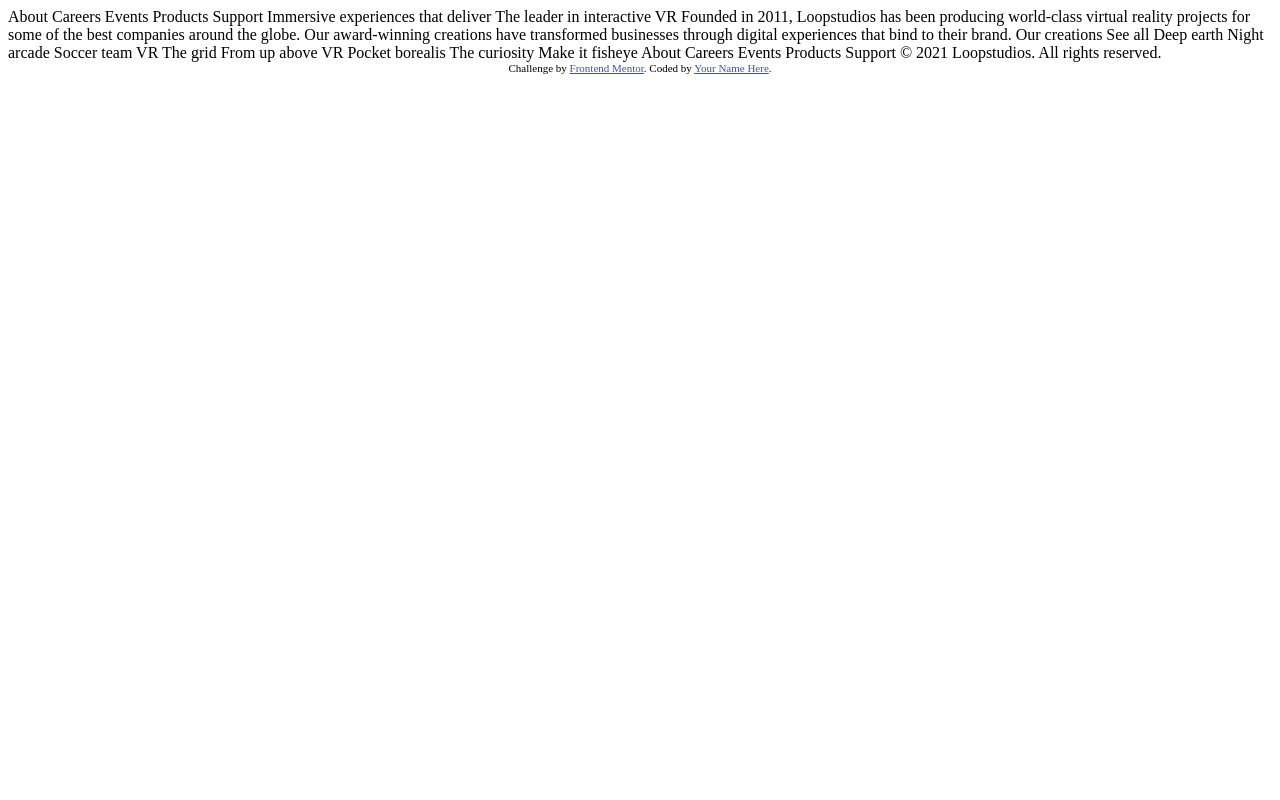
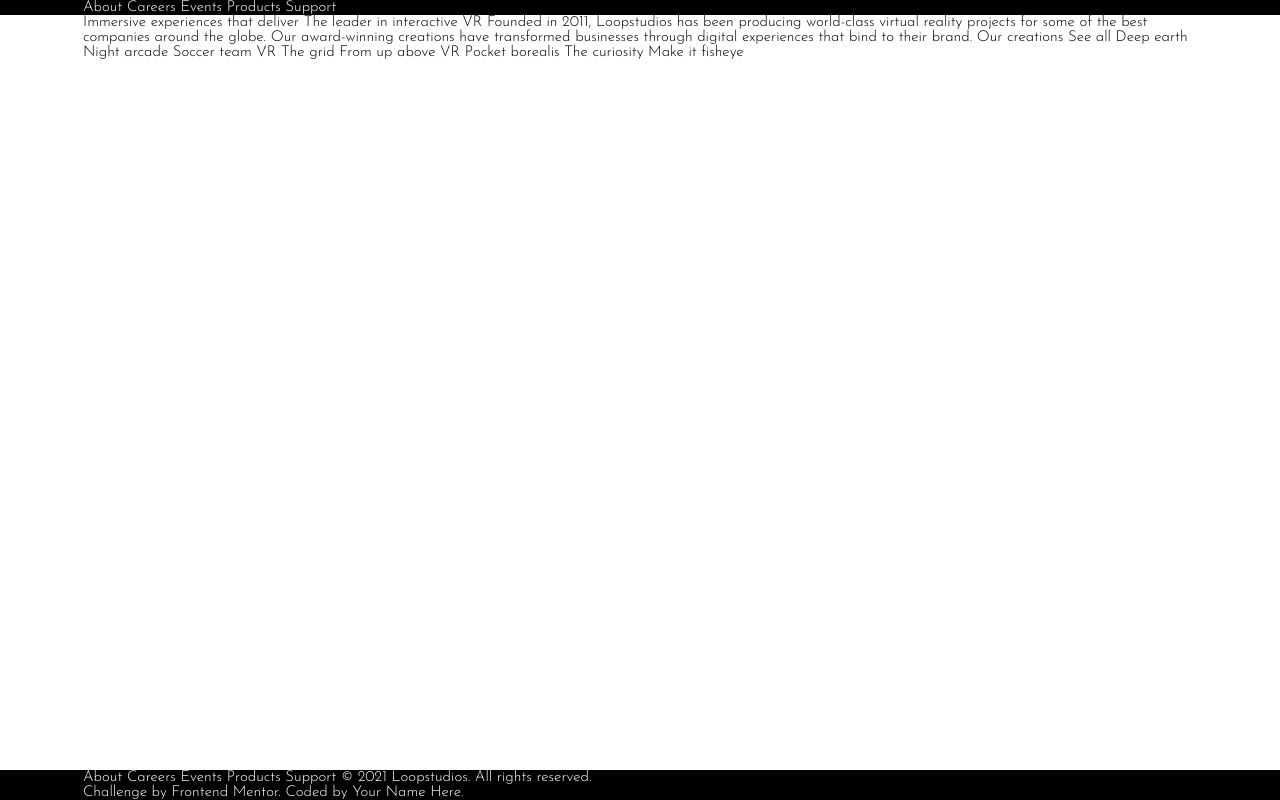
Before and after one commit to JepardMay/loopstudios-landing-page, a plain HTML site: page index.html in a window 1280 px wide. Drawn offline with Linux system fonts and the light colour scheme.

Commit message:
Add basic styling

```diff
--- a/index.html
+++ b/index.html
@@ -9,18 +9,30 @@
 		<title>Frontend Mentor | Loopstudios landing page</title>
 	</head>
 	<body>
-		About Careers Events Products Support Immersive experiences that deliver The leader in
-		interactive VR Founded in 2011, Loopstudios has been producing world-class virtual reality
-		projects for some of the best companies around the globe. Our award-winning creations have
-		transformed businesses through digital experiences that bind to their brand. Our creations See
-		all Deep earth Night arcade Soccer team VR The grid From up above VR Pocket borealis The
-		curiosity Make it fisheye About Careers Events Products Support © 2021 Loopstudios. All rights
-		reserved.
+		<header class="header">
+			<div class="wrapper">About Careers Events Products Support</div>
+		</header>
 
-		<div class="attribution">
-			Challenge by
-			<a href="https://www.frontendmentor.io?ref=challenge" target="_blank">Frontend Mentor</a>.
-			Coded by <a href="#">Your Name Here</a>.
-		</div>
+		<main>
+			<div class="wrapper">
+				Immersive experiences that deliver The leader in interactive VR Founded in 2011, Loopstudios
+				has been producing world-class virtual reality projects for some of the best companies
+				around the globe. Our award-winning creations have transformed businesses through digital
+				experiences that bind to their brand. Our creations See all Deep earth Night arcade Soccer
+				team VR The grid From up above VR Pocket borealis The curiosity Make it fisheye
+			</div>
+		</main>
+
+		<footer class="footer">
+			<div class="wrapper">
+				About Careers Events Products Support © 2021 Loopstudios. All rights reserved.
+				<div class="attribution">
+					Challenge by
+					<a href="https://www.frontendmentor.io?ref=challenge" target="_blank" class="link"
+						>Frontend Mentor</a
+					>. Coded by <a href="#" class="link">Your Name Here</a>.
+				</div>
+			</div>
+		</footer>
 	</body>
 </html>
--- a/static/css/styles.css
+++ b/static/css/styles.css
@@ -4,9 +4,9 @@
 /* Variables */
 
 :root {
-	/* size */
+	/* width */
 	--mobile-width: 375px;
-	--desktop-width: 1440px;
+	--desktop-width: 1146px;
 
 	/* colors */
 	--color-white: hsl(0, 0%, 100%);
@@ -15,18 +15,83 @@
 	--color-very-dark-gray: hsl(0, 0%, 41%);
 
 	/* sizing */
-	--font-size: 0.938rem;
+	--font-size: 0.938rem; /*font 15px*/
 
 	/* fonts */
-	--font-alata: 'Alata', sans-serif;
-	--font-josefin: 'Josefin Sans', sans-serif;
+	--font-alata: 'Alata', sans-serif; /* weight 400 */
+	--font-josefin: 'Josefin Sans', sans-serif; /* weight 300 */
+
+	/* transition */
+	--transition: 0.4s ease-in-out;
 }
 
-.attribution {
-	font-size: 11px;
-	text-align: center;
+/* Global */
+html {
+	font-size: 100%;
+	box-sizing: border-box;
 }
 
-.attribution a {
-	color: hsl(228, 45%, 44%);
+*,
+*::before,
+*::after {
+	box-sizing: inherit; /* inherits from the HTML element*/
 }
+
+body {
+	display: flex;
+	flex-direction: column;
+	width: 100%;
+	min-height: 100vh;
+	margin: 0;
+	padding: 0;
+	font-family: var(--font-josefin);
+	font-weight: 300;
+	font-size: var(--font-size);
+	color: var(--color-black);
+	background-color: var(--color-white);
+	overflow-x: hidden;
+}
+
+h1,
+h2,
+h3,
+p {
+	margin: 0;
+}
+
+main {
+	flex: 1 0 auto;
+}
+
+a {
+	text-decoration: none;
+	color: inherit;
+}
+
+.visually-hidden {
+	position: absolute;
+	width: 1px;
+	height: 1px;
+	margin: -1px;
+	border: 0;
+	padding: 0;
+	white-space: nowrap;
+	clip-path: inset(100%);
+	clip: rect(0 0 0 0);
+	overflow: hidden;
+}
+
+/* Main elements */
+
+.wrapper {
+	max-width: var(--desktop-width);
+	width: 100%;
+	margin: 0 auto;
+	padding: 0 1rem;
+}
+
+.header,
+.footer {
+	color: var(--color-white);
+	background-color: var(--color-black);
+}
```
